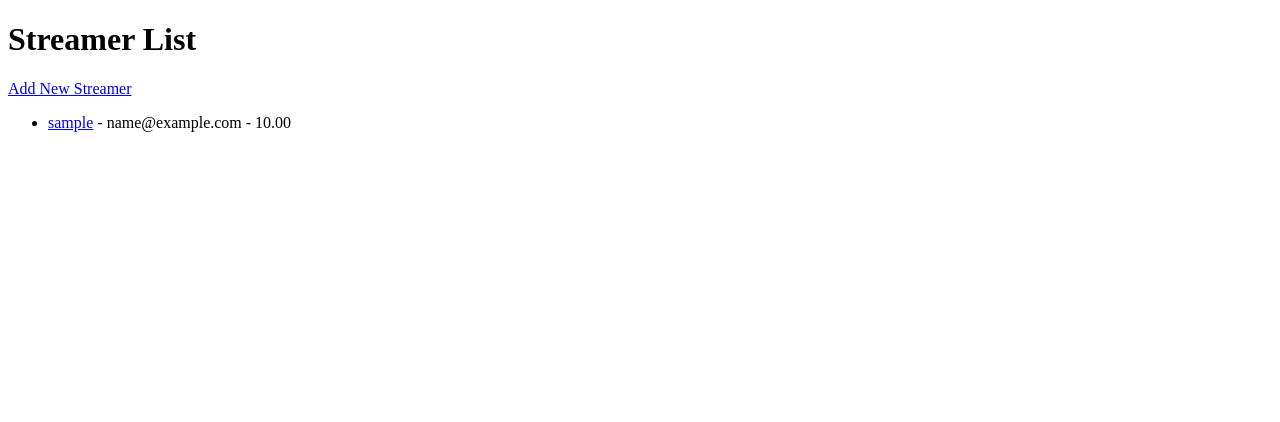
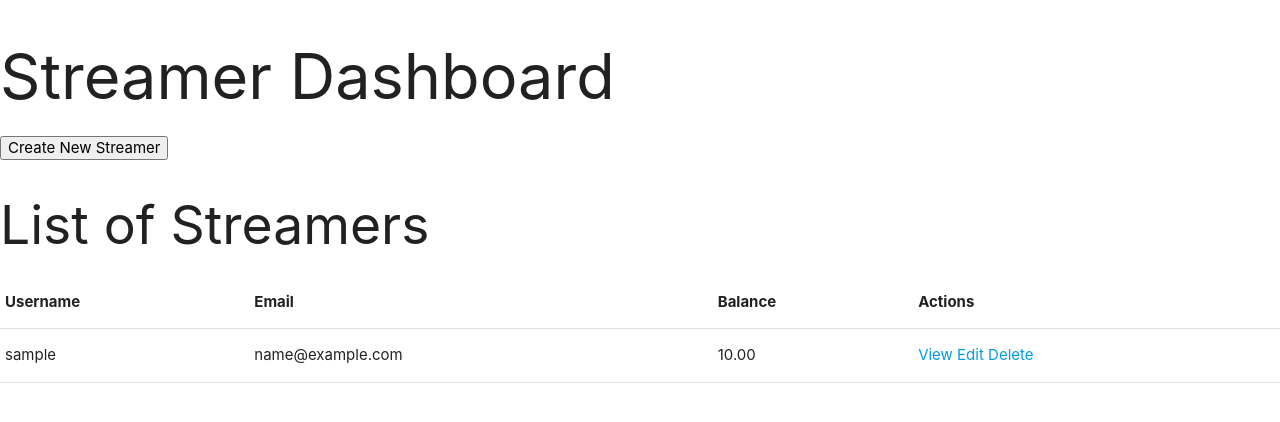
Before and after one commit to che-vee/live-game-hub, a Django app: template game_hub/templates/streamers/get_streamers.html in a window 1280 px wide. Shown: the top 422 px of the page. Run offline with Django 5.2, Linux system fonts and the light colour scheme; the template is opened without the code that fills it: values that come from a table or form of the project are taken from there, others are empty; tables that the repository leaves empty hold one stand-in row (values such as "Sample post").

Commit message:
correct template setup for main and streamers pages

```diff
--- a/app/urls.py
+++ b/app/urls.py
@@ -15,17 +15,9 @@
     2. Add a URL to urlpatterns:  path('blog/', include('blog.urls'))
 """
 from django.contrib import admin
-from django.urls import path
-from game_hub.views import main, streamer
+from django.urls import include, path
 
 urlpatterns = [
-
-    path('', main.home, name='home'),
-    path("admin/", admin.site.urls),
-
-    path('streamers/', streamer.GetAllStreamersView.as_view(), name='get_streamers'),
-    path('streamers/<int:pk>/', streamer.GetStreamerByIDView.as_view(), name='get_streamer_by_id'),
-    path('streamers/<int:pk>/edit/', streamer.UpdateStreamerView.as_view(), name='streamer_edit'),
-    path('streamers/new/', streamer.CreateStreamerView.as_view(), name='streamer_new'),
-    path('streamers/<int:pk>/delete/', streamer.DeleteStreamerView.as_view(), name='delete_streamer_by_id'),
+    path("", include("game_hub.urls")),
+    path("admin/", admin.site.urls)
 ]
--- a/game_hub/models.py
+++ b/game_hub/models.py
@@ -51,7 +51,7 @@
     amount = MoneyField(max_digits=18, decimal_places=2, default_currency="USD")
     streamer_id = models.IntegerField()
     gametype_id = models.IntegerField()
-    payment_id = models.IntegerField() # link from purchase to payment (how purchase is done)
+    payment_id = models.IntegerField()
 
 
     created_at = models.DateTimeField(default=timezone.now)
@@ -60,7 +60,7 @@
 
 class Session(models.Model):
     streamer_id = models.IntegerField()
-    game_id = models.IntegerField() # gametype?
+    game_id = models.IntegerField()
 
     created_at = models.DateTimeField(default=timezone.now)
     updated_at = models.DateTimeField(auto_now=True)
--- a/game_hub/templates/home.html
+++ b/game_hub/templates/home.html
@@ -1,10 +1,25 @@
 <!DOCTYPE html>
-<html>
+<html lang="en">
 <head>
+    <meta charset="UTF-8">
+    <meta name="viewport" content="width=device-width, initial-scale=1.0">
+    <link rel="stylesheet" href="https://cdnjs.cloudflare.com/ajax/libs/materialize/1.0.0/css/materialize.min.css">
     <title>Game Hub Home</title>
 </head>
 <body>
+    <header>
+    </header>
+
+    {% block content %}
+
     <h1>Welcome to Game Hub</h1>
-    <p><a href="{% url 'get_streamers' %}">View Streamers</a></p>
+    <p><a href="{% url 'get_streamers' %}" class="btn-small">View Streamers</a></p>
+
+    {% endblock %}
+    <footer>
+    </footer>
+
+    <script src="https://cdnjs.cloudflare.com/ajax/libs/materialize/1.0.0/js/materialize.min.js"></script>
+    <script src="https://ajax.googleapis.com/ajax/libs/jquery/3.5.1/jquery.min.js"></script>
 </body>
 </html>
--- a/game_hub/templates/streamers/get_streamers.html
+++ b/game_hub/templates/streamers/get_streamers.html
@@ -1,20 +1,37 @@
-<!DOCTYPE html>
-<html>
-<head>
-    <title>Streamer List</title>
-</head>
-<body>
-    <h1>Streamer List</h1>
-    <a href="{% url 'streamer_new' %}">Add New Streamer</a>
-    <ul>
-        {% for streamer in object_list %}
-            <li>
-                <a href="{% url 'get_streamer_by_id' streamer.pk %}">{{ streamer.username }}</a>
-                - {{ streamer.email }} - {{ streamer.balance }}
-            </li>
+{% extends 'home.html' %}
+
+{% block content %}
+
+    <h1>Streamer Dashboard</h1>
+
+    <form action="{% url 'streamer_create' %}" method="get">
+        <input class="" type="submit" value="Create New Streamer" />
+    </form>
+
+    <h2>List of Streamers</h2>
+    <table>
+        <tr>
+            <th>Username</th>
+            <th>Email</th>
+            <th>Balance</th>
+            <th>Actions</th>
+        </tr>
+        {% for streamer in streamers %}
+            <tr>
+                <td>{{ streamer.username }}</td>
+                <td>{{ streamer.email }}</td>
+                <td>{{ streamer.balance }}</td>
+                <td>
+                    <a href="{% url 'streamer_detail' streamer.id %}">View</a>
+                    <a href="{% url 'streamer_update' streamer.id %}">Edit</a>
+                    <a href="{% url 'streamer_delete' streamer.id %}">Delete</a>
+                </td>
+            </tr>
         {% empty %}
-            <li>No streamers found.</li>
+            <tr>
+                <td colspan="4">No streamers found.</td>
+            </tr>
         {% endfor %}
-    </ul>
-</body>
-</html>
+    </table>
+
+{% endblock %}
--- /dev/null
+++ b/game_hub/urls.py
@@ -0,0 +1,13 @@
+from django.urls import path
+
+from .views import main, streamer
+
+urlpatterns = [
+    path("", main.home, name="index"),
+
+    path('streamers/', streamer.GetAllStreamersView.as_view(), name='get_streamers'),
+    path('streamers/<int:pk>/', streamer.GetStreamerByIDView.as_view(), name='streamer_detail'),
+    path('streamers/<int:pk>/edit/', streamer.UpdateStreamerView.as_view(), name='streamer_update'),
+    path('streamers/new/', streamer.CreateStreamerView.as_view(), name='streamer_create'),
+    path('streamers/<int:pk>/delete/', streamer.DeleteStreamerView.as_view(), name='streamer_delete'),
+]
--- a/game_hub/views/streamer.py
+++ b/game_hub/views/streamer.py
@@ -5,7 +5,7 @@
 # transactions here?
 class GetAllStreamersView(ListView):
     model = Streamer
-    template_name = 'streamers/get_streamers.html'
+    template_name = 'streamers/index.html'
 
 class GetStreamerByIDView(DetailView):
     model = Streamer
```
Also changed, not shown: game_hub/views/game.py (added, +10 -0 lines), game_hub/views/purchase.py (added, +14 -0 lines), game_hub/views/session.py (added, +16 -0 lines), game_hub/views/viewer.py (added, +18 -0 lines), game_hub/templates/games/index.html (added).
